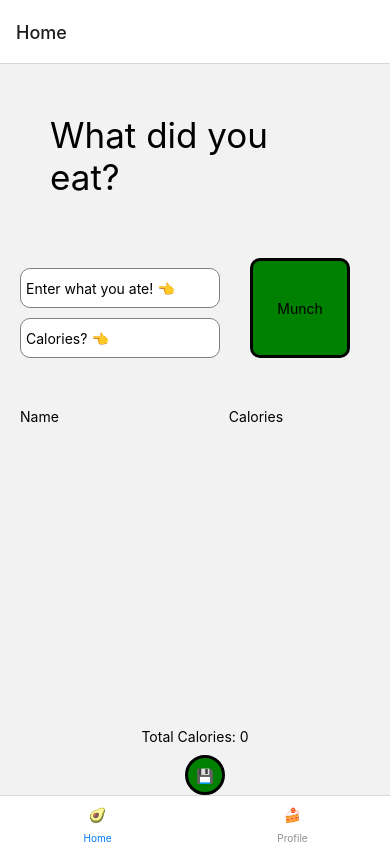
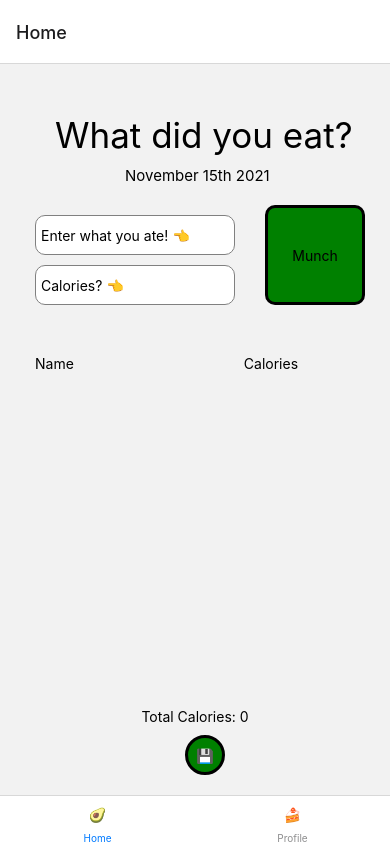
Before and after one commit to CodeJonesW/foodTracker, a React Native app: screen /Home in a window 390 px wide. Built offline with nearby package versions, Linux system fonts and the light colour scheme.

Commit message:
add moment

```diff
--- a/Types/routeTypes.ts
+++ b/Types/routeTypes.ts
@@ -8,7 +8,7 @@ export type RootStackParamList = {
     dailyConsumptionData: {
       consumptions: Consumption[];
       totalCalories: number;
-      date: number;
+      date: string;
     };
   };
 };
--- a/screens/Profile.tsx
+++ b/screens/Profile.tsx
@@ -47,7 +47,7 @@ const Profile = ({route, navigation}: ProfileProps) => {
     return (
       <SafeAreaView>
         <View>
-          <Text accessibilityLabel="ConsumeFoodToSeeData">
+          <Text style={styles.header} accessibilityLabel="ConsumeFoodToSeeData">
             Eat some food and then press the save button to see your data here!
           </Text>
         </View>
@@ -91,8 +91,9 @@ const styles = StyleSheet.create({
     backgroundColor: 'blue',
     marginTop: 250,
   },
-  cake: {
-    fontSize: 100,
+  header: {
+    fontSize: 35,
+    margin: 50,
   },
   container: {
     width: '100%',
--- a/screens/WhatDidYouEat.tsx
+++ b/screens/WhatDidYouEat.tsx
@@ -11,6 +11,8 @@ import {
 import FoodInputBar from '../components/FoodInputBar';
 import Food from '../components/Food';
 import {HomeProps} from '../Types/routeTypes';
+import moment from 'moment';
+
 export interface Consumption {
   name: string;
   calories: string;
@@ -62,7 +64,7 @@ const WhatDidYouEat = ({route, navigation}: HomeProps) => {
       dailyConsumptionData: {
         consumptions: state.consumedFoods,
         totalCalories: totalCalories(),
-        date: Date.now(),
+        date: moment().format('MMMM Do YYYY'),
       },
       userId: 1,
     });
@@ -73,6 +75,7 @@ const WhatDidYouEat = ({route, navigation}: HomeProps) => {
     <SafeAreaView style={styles.container}>
       <ScrollView contentInsetAdjustmentBehavior="automatic">
         <Text style={styles.header}>What did you eat?</Text>
+        <Text style={styles.subHeader}>{moment().format('MMMM Do YYYY')}</Text>
         <View>
           <FoodInputBar addConsumption={addConsumption} />
         </View>
@@ -121,7 +124,13 @@ const styles = StyleSheet.create({
   },
   header: {
     fontSize: 35,
-    margin: 50,
+    marginTop: 50,
+    marginLeft: 40,
+  },
+  subHeader: {
+    fontSize: 15,
+    margin: 10,
+    marginLeft: 110,
   },
   totalCalorieCount: {
     width: 300,
@@ -132,6 +141,7 @@ const styles = StyleSheet.create({
     width: 40,
     height: 40,
     marginLeft: 20,
+    marginBottom: 20,
     justifyContent: 'center',
     alignContent: 'center',
     alignItems: 'center',
```
Also changed, not shown: 1 other file (tests, documents, lock files or other folders).
